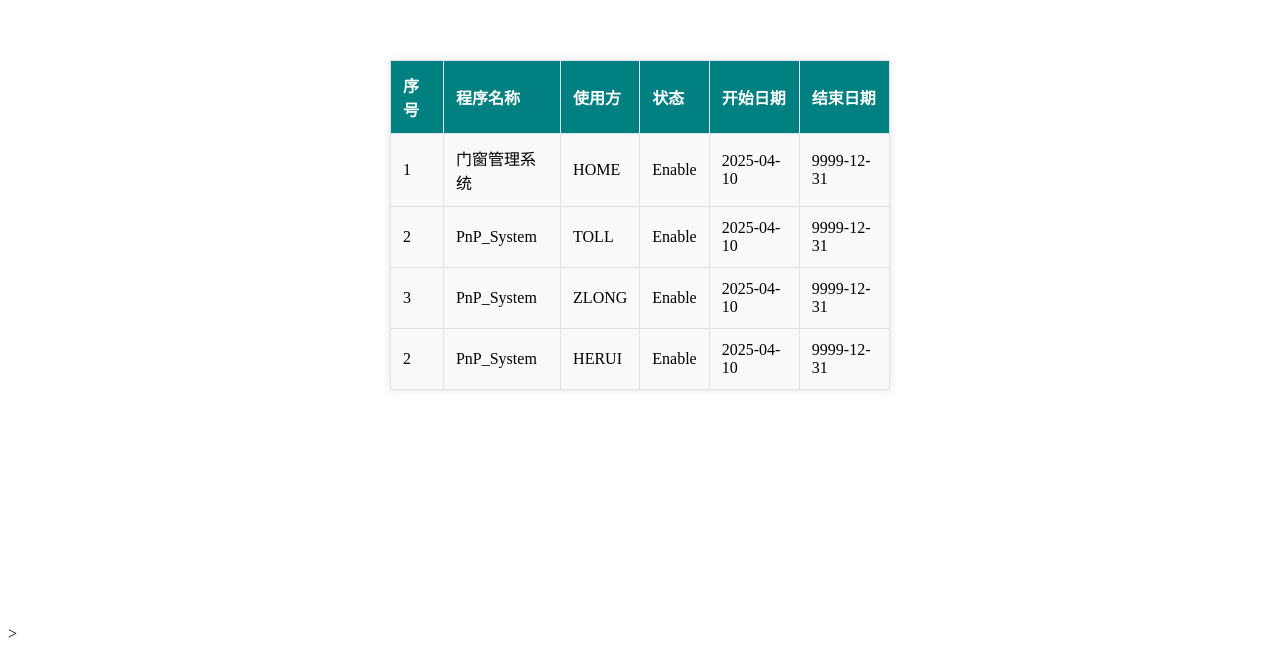
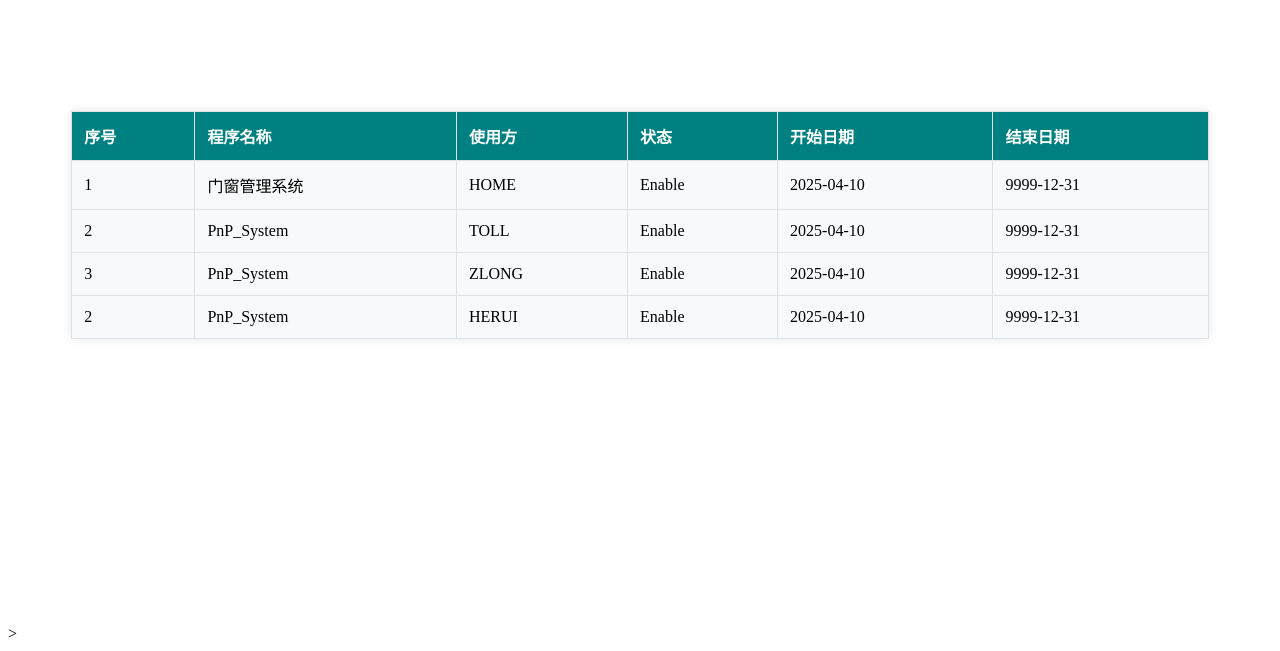
Before and after one commit to KaryYing/Python_App_Development_Progress, a plain HTML site: page index.html in a window 1280 px wide. Shown: the part 183-834 px from the top of the page. Drawn offline with Linux system fonts and the light colour scheme.

Commit message:
Update index.html

```diff
--- a/index.html
+++ b/index.html
@@ -16,7 +16,7 @@
         /* 表格样式 */
         table {
             border-collapse: collapse;
-            width: 500px;          /* 固定表格宽度 */
+            width: 90%;          /* 固定表格宽度 */
             background-color: #f8f9fa;
             box-shadow: 0 0 10px rgba(0,0,0,0.1); /* 添加阴影效果 */
         }
```
